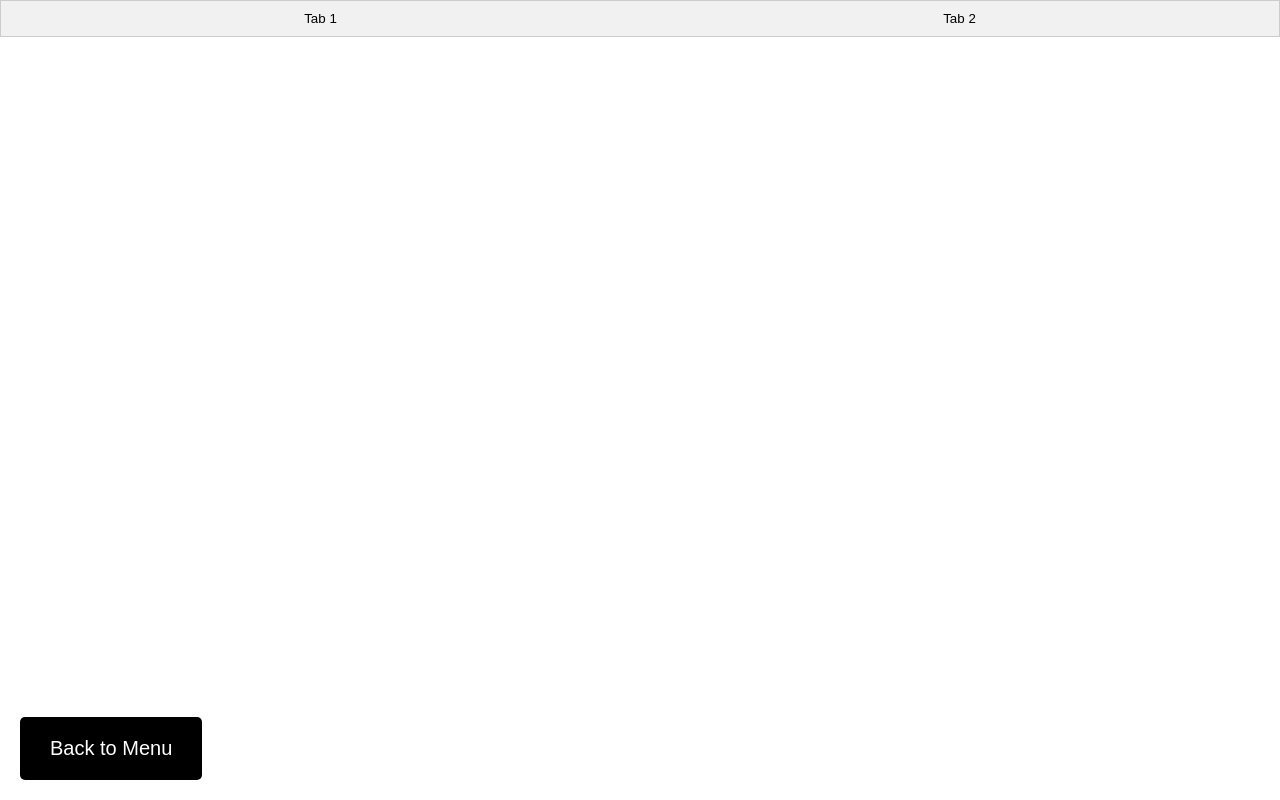
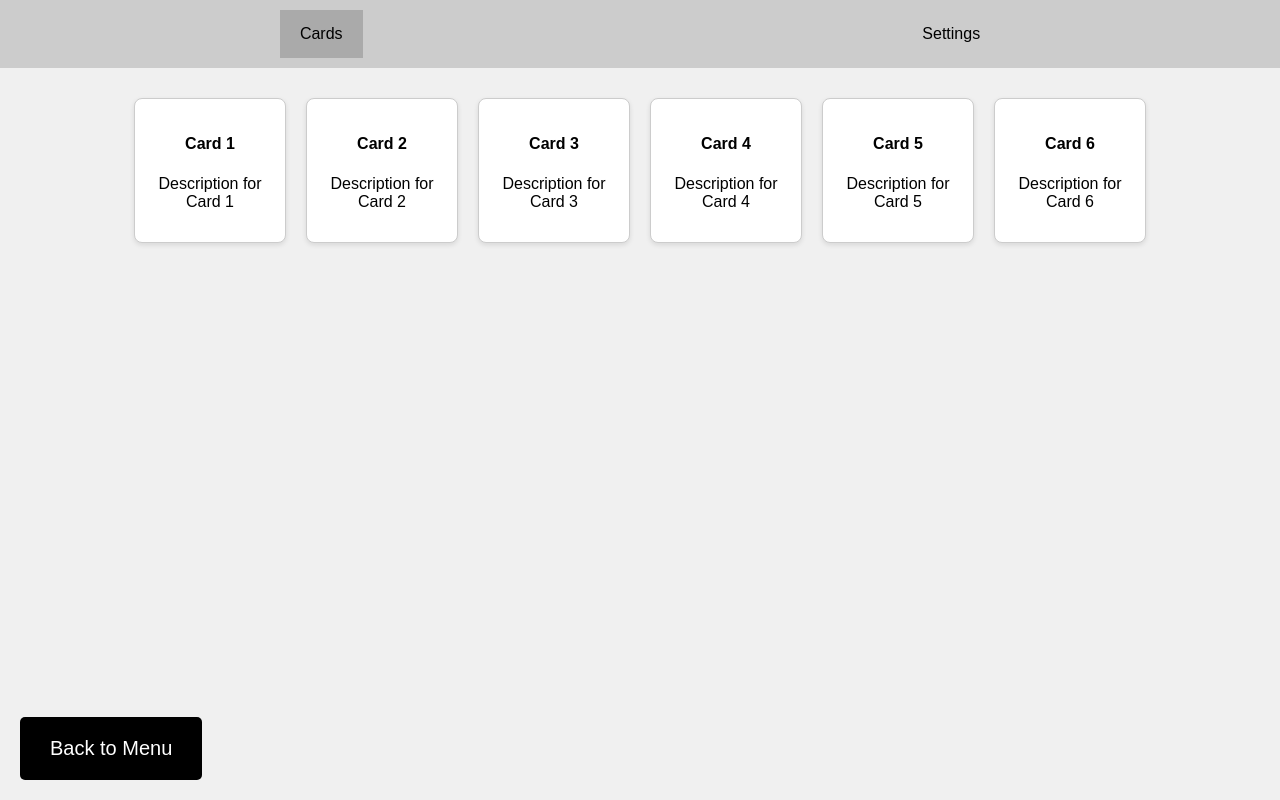
Before and after one commit to babkaghoul/MNSTR, a plain HTML site: page inventory.html in a window 1280 px wide. Drawn offline with Linux system fonts and the light colour scheme.

Commit message:
Add files via upload

```diff
--- a/inventory.html
+++ b/inventory.html
@@ -8,16 +8,17 @@
     <style>
         body {
             margin: 0;
-            font-family: Arial, sans-serif;
+            font-family: 'Arial', sans-serif;
+            background-color: #f0f0f0;
             overflow: hidden; /* Блокируем прокрутку всего body */
         }
 
         .tab {
             overflow: hidden;
-            border: 1px solid #ccc;
-            background-color: #f1f1f1;
+            background-color: #ccc; /* Цвет фона для табов */
             display: flex; /* Используем flex для кнопок табов */
             justify-content: space-around; /* Разделяем кнопки равномерно */
+            padding: 10px;
         }
 
         .tab button {
@@ -25,9 +26,9 @@
             border: none;
             outline: none;
             cursor: pointer;
-            padding: 10px 15px;
-            flex-grow: 1; /* Заставляем кнопки занимать одинаковое пространство */
+            padding: 15px 20px;
             transition: background-color 0.3s;
+            font-size: 16px; /* Размер шрифта */
         }
 
         .tab button:hover {
@@ -35,15 +36,28 @@
         }
 
         .tab button.active {
-            background-color: #ccc;
+            background-color: #aaa; /* Подсветка активной вкладки */
         }
 
-        .tabcontent {
-            display: none;
-            padding: 10px;
+        .card {
+            background: white;
+            border-radius: 8px;
+            box-shadow: 0 2px 5px rgba(0, 0, 0, 0.1);
+            padding: 15px;
+            margin: 10px;
+            text-align: center;
+            width: 120px; /* Ширина карточек */
             border: 1px solid #ccc;
-            border-top: none;
-            background-color: white;
+            display: inline-block;
+        }
+
+        .cards-container {
+            display: flex;
+            flex-wrap: wrap;
+            justify-content: center; /* Центрируем карточки */
+            padding: 20px;
+            max-height: calc(100vh - 100px); /* Ограничение высоты для прокрутки */
+            overflow-y: auto; /* Добавляем прокрутку для контейнера карточек */
         }
 
         .back-button {
@@ -68,13 +82,16 @@
         /* Адаптивные стили */
         @media (max-width: 600px) {
             .tab button {
-                padding: 12px; /* Увеличиваем отступ в мобильной версии */
-                font-size: 14px; /* Меняем размер шрифта */
+                font-size: 14px; /* Размер шрифта */
             }
 
             .back-button {
-                padding: 20px 30px; /* Увеличенные отступы */
-                font-size: 20px; /* Размер шрифта */
+                padding: 15px 20px; /* Уменьшаем отступы */
+                font-size: 18px; /* Размер шрифта */
+            }
+
+            .card {
+                width: 100px; /* Уменьшаем ширину карточек для мобильных устройств */
             }
         }
     </style>
@@ -83,18 +100,43 @@
 <body>
 
     <div class="tab">
-        <button class="tablinks" onclick="openTab(event, 'tab1')">Tab 1</button>
-        <button class="tablinks" onclick="openTab(event, 'tab2')">Tab 2</button>
+        <button class="tablinks active" onclick="openTab(event, 'tab1')">Cards</button>
+        <button class="tablinks" onclick="openTab(event, 'tab2')">Settings</button>
     </div>
 
-    <div id="tab1" class="tabcontent">
-        <h3>Tab 1 Content</h3>
-        <p>This is the content of tab 1.</p>
+    <div id="tab1" class="tabcontent" style="display: block;">
+        <div class="cards-container">
+            <div class="card">
+                <h4>Card 1</h4>
+                <p>Description for Card 1</p>
+            </div>
+            <div class="card">
+                <h4>Card 2</h4>
+                <p>Description for Card 2</p>
+            </div>
+            <div class="card">
+                <h4>Card 3</h4>
+                <p>Description for Card 3</p>
+            </div>
+            <div class="card">
+                <h4>Card 4</h4>
+                <p>Description for Card 4</p>
+            </div>
+            <div class="card">
+                <h4>Card 5</h4>
+                <p>Description for Card 5</p>
+            </div>
+            <div class="card">
+                <h4>Card 6</h4>
+                <p>Description for Card 6</p>
+            </div>
+            <!-- Добавьте больше карточек по желанию -->
+        </div>
     </div>
 
-    <div id="tab2" class="tabcontent">
-        <h3>Tab 2 Content</h3>
-        <p>This is the content of tab 2.</p>
+    <div id="tab2" class="tabcontent" style="display: none;">
+        <h3>Settings Content</h3>
+        <p>This is the content of the settings tab.</p>
     </div>
 
     <!-- Кнопка возврата на index.html -->
@@ -102,17 +144,20 @@
 
     <script>
         function openTab(evt, tabName) {
+            // Скрыть все табcontent
             var i, tabcontent, tablinks;
             tabcontent = document.getElementsByClassName("tabcontent");
             for (i = 0; i < tabcontent.length; i++) {
                 tabcontent[i].style.display = "none";
             }
 
+            // Удалить класс "active" у всех табов
             tablinks = document.getElementsByClassName("tablinks");
             for (i = 0; i < tablinks.length; i++) {
                 tablinks[i].className = tablinks[i].className.replace(" active", "");
             }
 
+            // Показать активный таб и добавить класс "active"
             document.getElementById(tabName).style.display = "block";
             evt.currentTarget.className += " active";
         }
```
